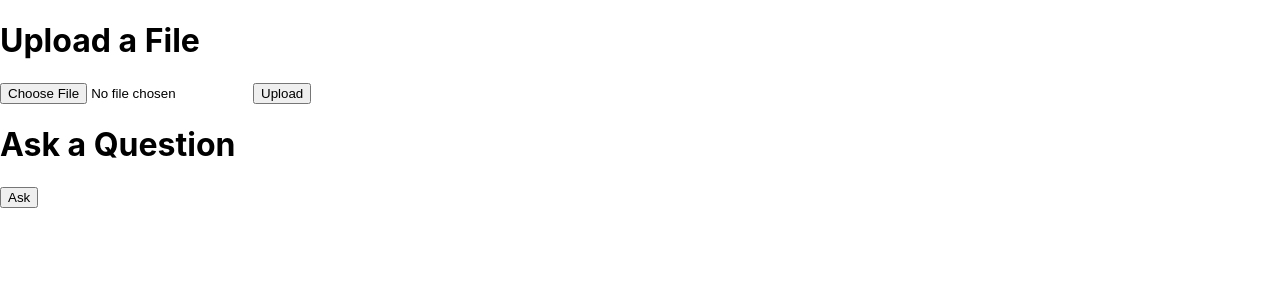
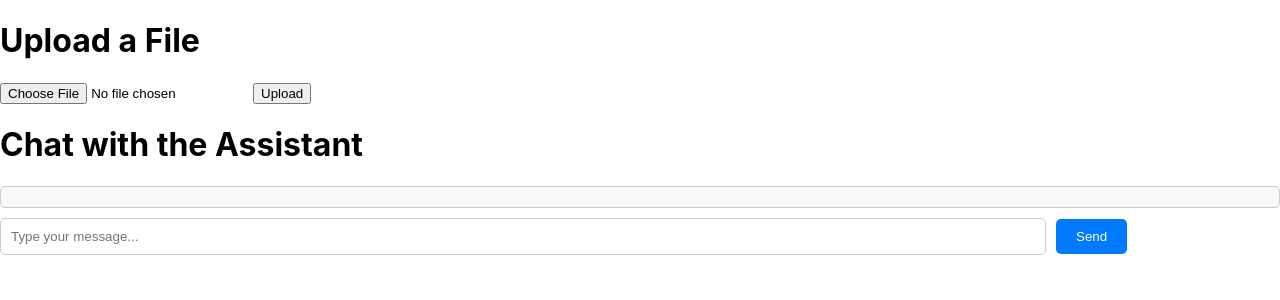
Before and after one commit to ibrahimyurdan/bindr, a React (Create React App) app: page / in a window 1280 px wide. Shown: the top 300 px of the page. Built offline with nearby package versions, Linux system fonts and the light colour scheme.

Commit message:
Initial commit

```diff
--- a/src/App.js
+++ b/src/App.js
@@ -1,36 +1,53 @@
 import React, { useState } from 'react';
+import ExtractDates from './ExtractDates';
 
 function App() {
   const [file, setFile] = useState(null);
-  const [response, setResponse] = useState("");
+  const [uploadedFileName, setUploadedFileName] = useState(null); // To store the uploaded file name
+  const [messages, setMessages] = useState([]);
+  const [inputMessage, setInputMessage] = useState("");
 
   const handleFileChange = (e) => {
-    setFile(e.target.files[0]);  // Store the file in state
+    setFile(e.target.files[0]);
   };
 
   const handleUpload = async () => {
     const formData = new FormData();
-    formData.append("file", file);  // Add the file to the form data
+    formData.append("file", file);
 
     try {
       const res = await fetch('http://localhost:5000/upload', {
         method: 'POST',
-        body: formData
+        body: formData,
       });
 
       const data = await res.json();
-      console.log(data);
-      setResponse(data.message);  // Show the response message
 
+      if (data.filename) {
+        setUploadedFileName(data.filename); // Save the filename for later use
+        setMessages((prevMessages) => [
+          ...prevMessages,
+          { role: "system", content: `File uploaded: ${data.message}` },
+        ]);
+      } else {
+        throw new Error("Filename not returned from backend");
+      }
     } catch (error) {
-      setResponse("An error occurred while uploading.");
+      setMessages((prevMessages) => [
+        ...prevMessages,
+        { role: "system", content: "An error occurred while uploading the file." },
+      ]);
       console.error("Upload error:", error);
     }
   };
 
+  const handleSendMessage = async () => {
+    if (!inputMessage.trim()) return;
 
-  const handleAskQuestion = async () => {
-    const question = "What is artificial intelligence?"; // Or get this dynamically from an input field
+    setMessages((prevMessages) => [
+      ...prevMessages,
+      { role: "user", content: inputMessage },
+    ]);
 
     try {
       const res = await fetch('http://localhost:5000/ask', {
@@ -38,22 +55,27 @@ function App() {
         headers: {
           'Content-Type': 'application/json',
         },
-        body: JSON.stringify({ question })
+        body: JSON.stringify({
+          question: inputMessage,
+          filename: uploadedFileName, // Include the filename in the request
+        }),
       });
 
-      if (!res.ok) {
-        throw new Error("Failed to get response from backend");
-      }
-
       const data = await res.json();
-      setResponse(data.response); // Display the response from GPT-4
-
+      setMessages((prevMessages) => [
+        ...prevMessages,
+        { role: "assistant", content: data.response || "No response received." },
+      ]);
     } catch (error) {
-      setResponse("An error occurred while asking the question.");
+      setMessages((prevMessages) => [
+        ...prevMessages,
+        { role: "assistant", content: "An error occurred while fetching the response." },
+      ]);
       console.error("Error:", error);
     }
+
+    setInputMessage(""); // Clear input
   };
-
 
   return (
     <div>
@@ -61,10 +83,60 @@ function App() {
       <input type="file" onChange={handleFileChange} />
       <button onClick={handleUpload}>Upload</button>
 
-      <h1>Ask a Question</h1>
-      <button onClick={handleAskQuestion}>Ask</button>
-
-      <div>{response}</div>
+      <h1>Chat with the Assistant</h1>
+      <div
+        style={{
+          border: "1px solid #ccc",
+          padding: "10px",
+          maxHeight: "300px",
+          overflowY: "auto",
+          backgroundColor: "#f9f9f9",
+          borderRadius: "5px",
+        }}
+      >
+        {messages.map((message, index) => (
+          <div
+            key={index}
+            style={{
+              textAlign: message.role === "user" ? "right" : "left",
+              margin: "5px 0",
+              padding: "10px",
+              borderRadius: "5px",
+              backgroundColor: message.role === "user" ? "#d4f0ff" : "#f4f4f4",
+            }}
+          >
+            <strong>{message.role === "user" ? "You" : "Assistant"}:</strong> {message.content}
+          </div>
+        ))}
+      </div>
+      <div style={{ marginTop: "10px" }}>
+        <input
+          type="text"
+          placeholder="Type your message..."
+          value={inputMessage}
+          onChange={(e) => setInputMessage(e.target.value)}
+          style={{
+            width: "80%",
+            padding: "10px",
+            marginRight: "10px",
+            border: "1px solid #ccc",
+            borderRadius: "5px",
+          }}
+        />
+        <button
+          onClick={handleSendMessage}
+          style={{
+            padding: "10px 20px",
+            backgroundColor: "#007bff",
+            color: "#fff",
+            border: "none",
+            borderRadius: "5px",
+            cursor: "pointer",
+          }}
+        >
+          Send
+        </button>
+      </div>
     </div>
   );
 }
--- /dev/null
+++ b/src/ExtractDates.js
@@ -0,0 +1,50 @@
+import React, { useState } from 'react';
+
+function ExtractDates() {
+  const [file, setFile] = useState(null);
+  const [events, setEvents] = useState([]);
+
+  const handleFileChange = (e) => {
+    setFile(e.target.files[0]);
+  };
+
+  const handleExtractDates = async () => {
+    const formData = new FormData();
+    formData.append("file", file);
+
+    try {
+      const res = await fetch("http://localhost:5000/extract-dates", {
+        method: "POST",
+        body: formData,
+      });
+
+      const data = await res.json();
+      if (data.dates) {
+        setEvents(data.dates);
+      } else {
+        throw new Error("No dates found.");
+      }
+    } catch (error) {
+      console.error("Error:", error);
+    }
+  };
+
+  return (
+    <div>
+      <h1>Upload Syllabus</h1>
+      <input type="file" onChange={handleFileChange} />
+      <button onClick={handleExtractDates}>Extract Dates</button>
+
+      <h2>Extracted Events</h2>
+      <ul>
+        {events.map((event, index) => (
+          <li key={index}>
+            <strong>{event.date}:</strong> {event.event}
+          </li>
+        ))}
+      </ul>
+    </div>
+  );
+}
+
+export default ExtractDates;
```
